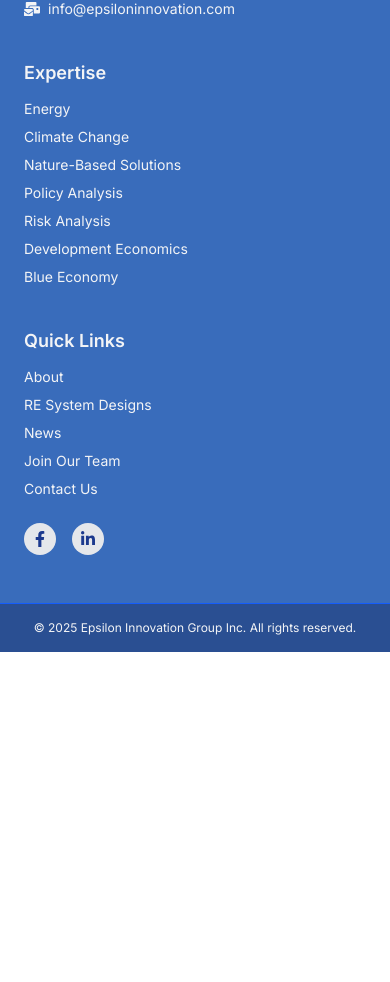
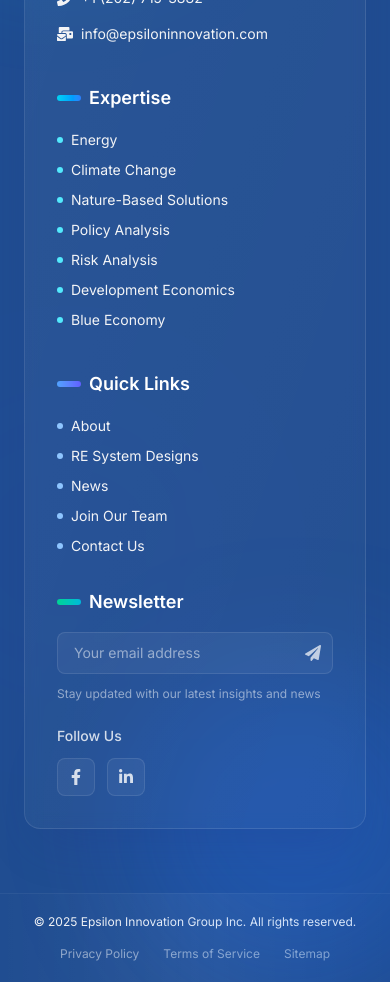
Before and after one commit to nurulla-hasan/epsilon-website, a Next.js app: page / in a window 390 px wide. Shown: the part 6920-7902 px from the top of the page. Before the commit the page ends 7572 px from the top, so only its background shows below. Built offline with nearby package versions, Linux system fonts and the light colour scheme; what @ant-design/nextjs-registry would draw is missing.

Commit message:
home page done

```diff
--- a/src/app/(withNavFooter)/layout.tsx
+++ b/src/app/(withNavFooter)/layout.tsx
@@ -17,7 +17,7 @@
         >
           {children}
         </main>
-        <div className="w-full mx-auto mt-12">
+        <div className="w-full mx-auto">
           <Footer />
         </div>
       </div>
--- a/src/components/Shared/Footer.tsx
+++ b/src/components/Shared/Footer.tsx
@@ -1,21 +1,62 @@
 "use client";
-import React from "react";
+import React, { useState } from "react";
+import { motion } from "framer-motion";
 import {
   FaFacebookF,
   FaLinkedinIn,
   FaMailBulk,
   FaMapPin,
   FaPhone,
+  FaPaperPlane,
 } from "react-icons/fa";
+import { FiArrowRight } from "react-icons/fi";
 
 const Footer: React.FC = () => {
+  const [email, setEmail] = useState("");
+  const [isSubscribed, setIsSubscribed] = useState(false);
+
+  const handleSubmit = (e: React.FormEvent) => {
+    e.preventDefault();
+    if (email) {
+      console.log("Subscribed:", email);
+      setIsSubscribed(true);
+      setEmail("");
+      setTimeout(() => setIsSubscribed(false), 3000);
+    }
+  };
+
   return (
-    <footer className="bg-[#396cbb] text-gray-100">
-      <div className="max-w-[1500px] container mx-auto px-6 py-12 grid grid-cols-1 md:grid-cols-3 gap-10">
-        <div>
+    <React.Fragment>
+    <footer className="relative overflow-hidden bg-[#204d91] text-gray-100">
+      {/* Animated background elements */}
+      <div className="absolute inset-0 overflow-hidden">
+        <div className="absolute -top-32 -left-32 w-64 h-64 bg-cyan-400/10 rounded-full mix-blend-soft-light filter blur-3xl animate-float" />
+        <div className="absolute -bottom-20 -right-20 w-80 h-80 bg-blue-500/10 rounded-full mix-blend-soft-light filter blur-3xl animate-float animation-delay-2000" />
+        <div className="absolute top-1/2 right-1/3 w-96 h-96 bg-indigo-500/5 rounded-full mix-blend-soft-light filter blur-3xl animate-float animation-delay-4000" />
+      </div>
+      <div className="pointer-events-none absolute -top-20 -left-20 h-72 w-72 rounded-full bg-cyan-400/20 blur-3xl" />
+      <div className="pointer-events-none absolute bottom-0 -right-16 h-80 w-80 rounded-full bg-blue-500/20 blur-3xl" />
+
+      <div className="max-w-[1500px] container mx-auto px-6 py-16 relative z-10">
+        <motion.div
+          initial={{ opacity: 0, y: 40 }}
+          whileInView={{ opacity: 1, y: 0 }}
+          viewport={{ once: true }}
+          transition={{ duration: 0.8 }}
+          className="grid grid-cols-1 lg:grid-cols-4 gap-10 rounded-2xl border border-white/10 bg-gradient-to-br from-white/5 to-white/[0.02] p-8 backdrop-blur-sm shadow-2xl shadow-blue-900/20"
+        >
+          {/* First Column - Contact Info */}
+          <motion.div
+            initial={{ opacity: 0, x: -20 }}
+            whileInView={{ opacity: 1, x: 0 }}
+            viewport={{ once: true }}
+            transition={{ delay: 0.2 }}
+            className="space-y-4"
+          >
             <h2 className="text-2xl font-bold tracking-wide mb-3">
               EPSILON INNOVATION GROUP
             </h2>
+            <div className="h-1 w-20 bg-gradient-to-r from-cyan-300 to-blue-400 rounded-full" />
             <p className="flex items-start gap-2 text-sm mt-4">
               <FaMapPin className="w-4 h-4 mt-1" />
               455 Massachusetts Ave NW #165
@@ -35,35 +76,55 @@
                 info@epsiloninnovation.com
               </a>
             </p>
-        </div>
+          </motion.div>
 
-        <div>
-          <h3 className="text-lg font-semibold mb-3">Expertise</h3>
+          {/* Second Column - Expertise */}
+          <motion.div
+            initial={{ opacity: 0, y: 20 }}
+            whileInView={{ opacity: 1, y: 0 }}
+            viewport={{ once: true }}
+            transition={{ delay: 0.3 }}
+            className="space-y-4"
+          >
+            <h3 className="text-lg font-semibold text-white flex items-center gap-2">
+              <span className="h-1.5 w-6 bg-gradient-to-r from-cyan-400 to-blue-500 rounded-full" />
+              Expertise
+            </h3>
             <ul className="space-y-2 text-sm">
               {[
                 { name: "Energy", link: "/expertise/energy" },
                 { name: "Climate Change", link: "/expertise/climate-chnage" },
-              {
-                name: "Nature-Based Solutions",
-                link: "/expertise/nature-based-solution",
-              },
+                { name: "Nature-Based Solutions", link: "/expertise/nature-based-solution" },
                 { name: "Policy Analysis", link: "/expertise/policy-analysis" },
                 { name: "Risk Analysis", link: "/expertise/risk-analysis" },
-              {
-                name: "Development Economics",
-                link: "/expertise/economic-development",
-              },
+                { name: "Development Economics", link: "/expertise/economic-development" },
                 { name: "Blue Economy", link: "/expertise/blue-economy" },
               ].map((item) => (
-              <li key={item.name} className="hover:text-blue-300 transition">
-                <a href={item.link}>{item.name}</a>
+                <li key={item.name} className="transition">
+                  <a href={item.link} className="inline-flex items-center gap-2 hover:text-white/90 hover:translate-x-0.5 transition">
+                    <span className="h-1.5 w-1.5 rounded-full bg-cyan-300" />
+                    {item.name}
+                  </a>
                 </li>
               ))}
             </ul>
-        </div>
+          </motion.div>
 
+          {/* Third Column - Quick Links & Newsletter */}
+          <motion.div
+            initial={{ opacity: 0, y: 20 }}
+            whileInView={{ opacity: 1, y: 0 }}
+            viewport={{ once: true }}
+            transition={{ delay: 0.4 }}
+            className="space-y-6 col-span-1 lg:col-span-2"
+          >
+            <div className="grid grid-cols-1 md:grid-cols-2 gap-8">
+              {/* Quick Links */}
               <div>
-          <h3 className="text-lg font-semibold mb-3">Quick Links</h3>
+                <h3 className="text-lg font-semibold text-white flex items-center gap-2 mb-4">
+                  <span className="h-1.5 w-6 bg-gradient-to-r from-blue-400 to-indigo-500 rounded-full" />
+                  Quick Links
+                </h3>
                 <ul className="space-y-2 text-sm">
                   {[
                     { name: "About", href: "/about/government-contract" },
@@ -72,38 +133,131 @@
                     { name: "Join Our Team", href: "/join-our-team" },
                     { name: "Contact Us", href: "/contact-us" },
                   ].map((link) => (
-              <li key={link.name}>
-                <a href={link.href} className="hover:text-blue-300 transition">
+                    <li key={link.name} className="transition">
+                      <a href={link.href} className="inline-flex items-center gap-2 hover:text-white/90 hover:translate-x-0.5 transition">
+                        <span className="h-1.5 w-1.5 rounded-full bg-blue-300" />
                         {link.name}
                       </a>
                     </li>
                   ))}
                 </ul>
+              </div>
 
-          <div className="flex gap-4 mt-6">
+              {/* Newsletter */}
+              <div>
+                <motion.div
+                  initial={{ opacity: 0, y: 20 }}
+                  whileInView={{ opacity: 1, y: 0 }}
+                  viewport={{ once: true }}
+                  transition={{ delay: 0.5 }}
+                  className="space-y-6"
+                >
+                  <div>
+                    <h3 className="text-lg font-semibold text-white flex items-center gap-2 mb-4">
+                      <span className="h-1.5 w-6 bg-gradient-to-r from-emerald-400 to-cyan-500 rounded-full" />
+                      Newsletter
+                    </h3>
+                    {isSubscribed ? (
+                      <motion.div
+                        initial={{ opacity: 0, y: 10 }}
+                        animate={{ opacity: 1, y: 0 }}
+                        className="text-sm bg-emerald-500/10 border border-emerald-500/30 text-emerald-100 p-3 rounded-lg"
+                      >
+                        Thank you for subscribing!
+                      </motion.div>
+                    ) : (
+                      <form onSubmit={handleSubmit} className="space-y-3">
+                        <div className="relative">
+                          <input
+                            type="email"
+                            value={email}
+                            onChange={(e) => setEmail(e.target.value)}
+                            placeholder="Your email address"
+                            className="w-full bg-white/5 border border-white/10 focus:border-cyan-400/50 rounded-lg px-4 py-2.5 text-sm text-white placeholder-white/50 focus:outline-none focus:ring-2 focus:ring-cyan-400/20 transition-all"
+                            required
+                          />
+                          <button
+                            type="submit"
+                            className="absolute right-1.5 top-1/2 -translate-y-1/2 p-1.5 rounded-md text-white/70 hover:text-white hover:bg-white/10 transition-colors"
+                          >
+                            <FaPaperPlane className="w-4 h-4" />
+                          </button>
+                        </div>
+                        <p className="text-xs text-white/50">
+                          Stay updated with our latest insights and news
+                        </p>
+                      </form>
+                    )}
+                  </div>
+
+                  <div>
+                    <h4 className="text-sm font-medium text-white/80 mb-3">Follow Us</h4>
+                    <div className="flex gap-3">
                       <a
                         href="https://facebook.com"
                         aria-label="Facebook"
-              className="bg-gray-200 hover:bg-blue-500 hover:text-white text-blue-900 rounded-full p-2 transition"
+                        className="group relative p-2.5 rounded-lg bg-white/5 hover:bg-white/10 border border-white/10 hover:border-white/20 transition-all duration-300 hover:-translate-y-0.5 hover:shadow-lg hover:shadow-blue-500/10"
                       >
-              <FaFacebookF size={16} />
+                        <FaFacebookF className="w-4 h-4 text-white/80 group-hover:text-white" />
+                        <span className="absolute -bottom-8 left-1/2 -translate-x-1/2 bg-gray-900 text-white text-xs px-2 py-1 rounded whitespace-nowrap opacity-0 group-hover:opacity-100 transition-opacity duration-200">
+                          Facebook
+                        </span>
                       </a>
                       <a
                         href="https://www.linkedin.com/company/epsilon-innovation-group-inc/"
                         aria-label="LinkedIn"
-              className="bg-gray-200 hover:bg-blue-500 hover:text-white text-blue-900 rounded-full p-2 transition"
+                        className="group relative p-2.5 rounded-lg bg-white/5 hover:bg-white/10 border border-white/10 hover:border-white/20 transition-all duration-300 hover:-translate-y-0.5 hover:shadow-lg hover:shadow-blue-500/10"
                       >
-              <FaLinkedinIn size={16} />
+                        <FaLinkedinIn className="w-4 h-4 text-white/80 group-hover:text-white" />
+                        <span className="absolute -bottom-8 left-1/2 -translate-x-1/2 bg-gray-900 text-white text-xs px-2 py-1 rounded whitespace-nowrap opacity-0 group-hover:opacity-100 transition-opacity duration-200">
+                          LinkedIn
+                        </span>
                       </a>
                     </div>
                   </div>
+                </motion.div>
+              </div>
+            </div>
+          </motion.div>
+        </motion.div>
       </div>
 
-      <div className="border-t border-blue-600 text-center text-xs py-4 bg-blue-950/40">
-        © {new Date().getFullYear()} Epsilon Innovation Group Inc. All rights
-        reserved.
+      {/* Footer Bottom */}
+      <motion.div
+        initial={{ opacity: 0, y: 20 }}
+        whileInView={{ opacity: 1, y: 0 }}
+        viewport={{ once: true }}
+        className="border-t border-white/5 text-center text-xs py-5 bg-gradient-to-r from-transparent via-white/5 to-transparent"
+      >
+        <div className="max-w-[1500px] mx-auto px-6">
+          <div className="flex flex-col md:flex-row justify-between items-center gap-4">
+            <p>© {new Date().getFullYear()} Epsilon Innovation Group Inc. All rights reserved.</p>
+            <div className="flex items-center gap-6 text-white/50">
+              <a href="/privacy-policy" className="hover:text-white transition-colors">Privacy Policy</a>
+              <a href="/terms" className="hover:text-white transition-colors">Terms of Service</a>
+              <a href="/sitemap" className="hover:text-white transition-colors">Sitemap</a>
             </div>
+          </div>
+        </div>
+      </motion.div>
     </footer>
+
+    <style jsx global>{`
+      @keyframes float {
+        0%, 100% { transform: translateY(0) rotate(0deg); }
+        50% { transform: translateY(-20px) rotate(2deg); }
+      }
+      .animate-float {
+        animation: float 12s ease-in-out infinite;
+      }
+      .animation-delay-2000 {
+        animation-delay: 2s;
+      }
+      .animation-delay-4000 {
+        animation-delay: 4s;
+      }
+    `}</style>
+    </React.Fragment>
   );
 };
 
```
Lines whose indentation alone changed are shown as unchanged.
